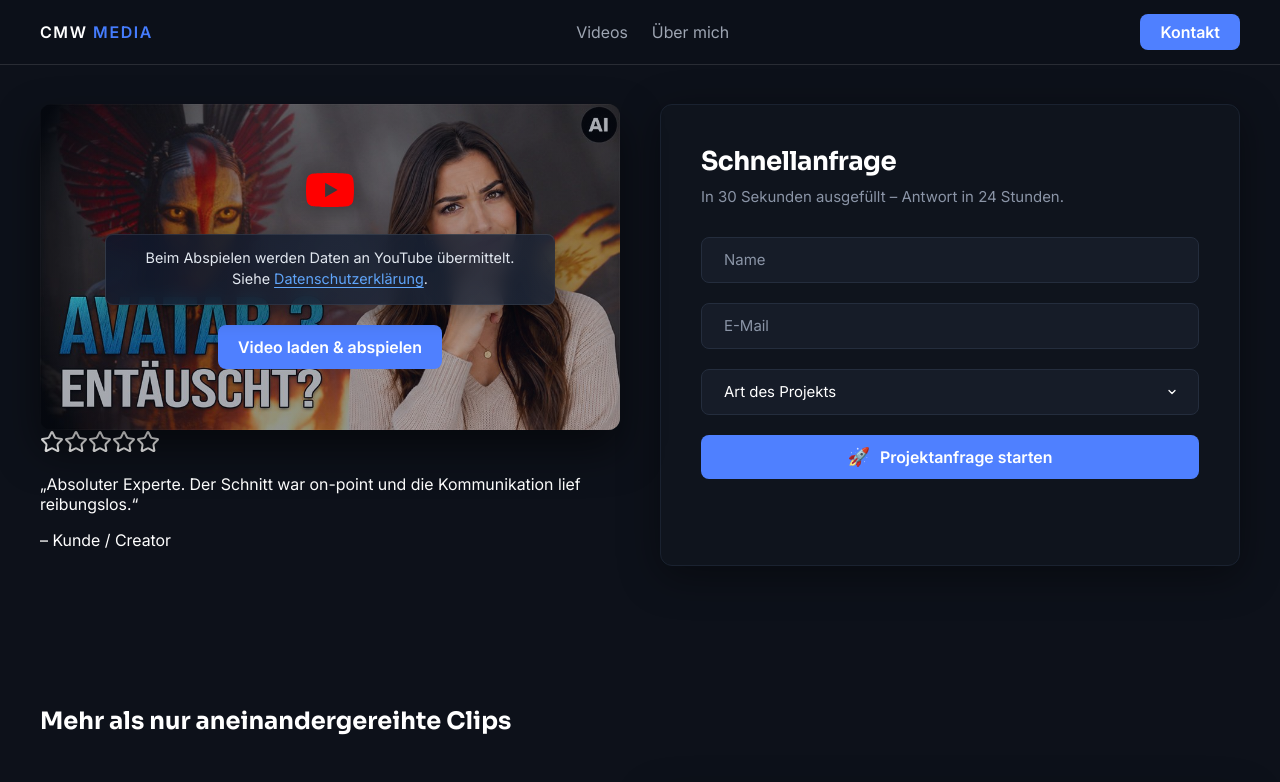
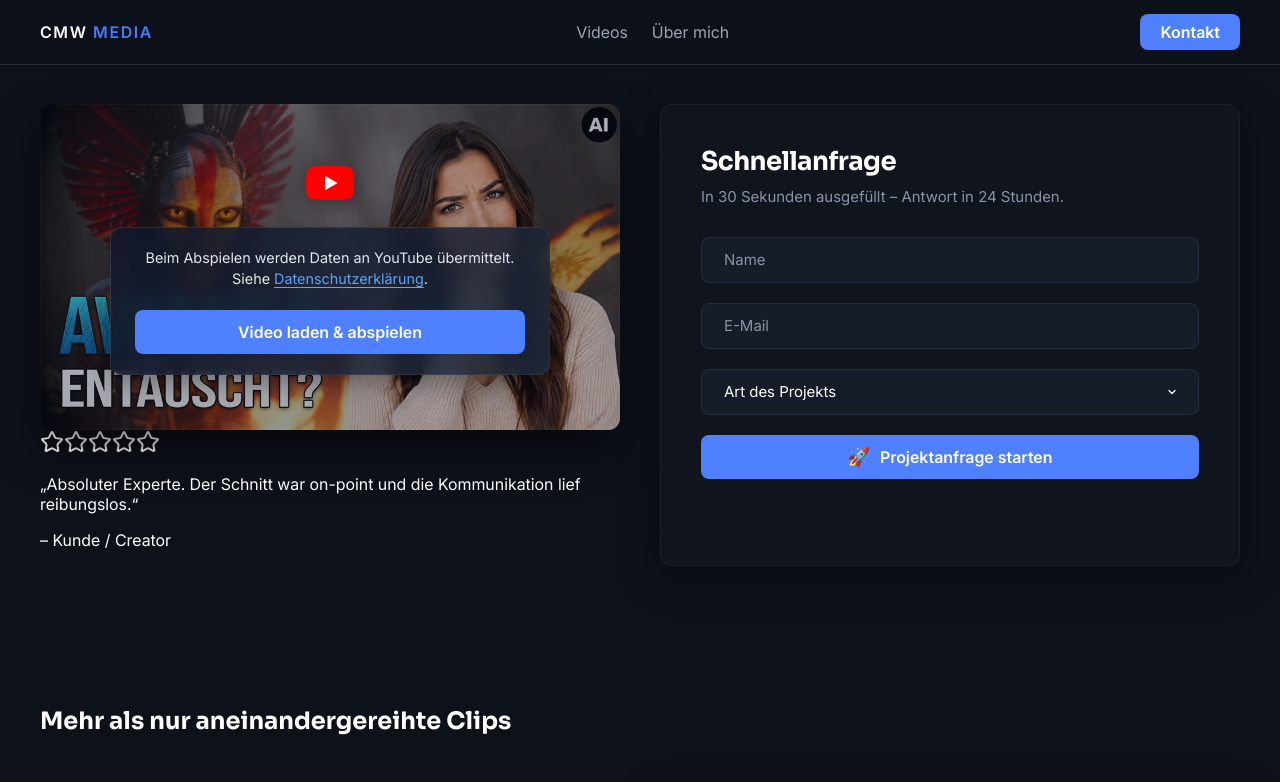
Before and after one commit to 43and18zeroes/video-portfolio, an Angular app: page / in a window 1280 px wide. Shown: the top 782 px of the page. Built offline with nearby package versions, Linux system fonts and the light colour scheme.

Commit message:
video embed 3

```diff
--- a/src/app/components/youtube-embed/youtube-embed.html
+++ b/src/app/components/youtube-embed/youtube-embed.html
@@ -1,3 +1,7 @@
+<!-- ========================
+youtube-embed.html
+========================= -->
+
 <div class="video-container">
     @if (isConsentGiven()) {
     <iframe [src]="embedUrl()" title="YouTube video player"
@@ -10,11 +14,14 @@
     <div class="video-placeholder">
         <div class="placeholder-content">
             <svg class="youtube-icon" viewBox="0 0 24 24"
-                width="48" height="48" fill="currentColor">
-                <path
-                    d="M23.498 6.186a3.016 3.016 0 0 0-2.122-2.136C19.505 3.545 12 3.545 12 3.545s-7.505 0-9.377.505A3.017 3.017 0 0 0 .502 6.186C0 8.07 0 12 0 12s0 3.93.502 5.814a3.016 3.016 0 0 0 2.122 2.136c1.871.505 9.376.505 9.376.505s7.505 0 9.377-.505a3.015 3.015 0 0 0 2.122-2.136C24 15.93 24 12 24 12s0-3.93-.502-5.814zM9.545 15.568V8.432L15.818 12l-6.273 3.568z" />
+                width="48" height="48">
+                <path fill="#ff0000"
+                    d="M23.498 6.186a3.016 3.016 0 0 0-2.122-2.136C19.505 3.545 12 3.545 12 3.545s-7.505 0-9.377.505A3.017 3.017 0 0 0 .502 6.186C0 8.07 0 12 0 12s0 3.93.502 5.814a3.016 3.016 0 0 0 2.122 2.136c1.871.505 9.376.505 9.376.505s7.505 0 9.377-.505a3.015 3.015 0 0 0 2.122-2.136C24 15.93 24 12 24 12s0-3.93-.502-5.814z" />
+                <path fill="#ffffff"
+                    d="M9.545 15.568V8.432L15.818 12l-6.273 3.568z" />
             </svg>
 
+            <div class="consent-card">
                 <p class="privacy-note">
                     Beim Abspielen werden Daten an YouTube
                     übermittelt. Siehe
@@ -22,11 +29,13 @@
                         (click)="openPrivacyPolicy($event)">Datenschutzerklärung</a>.
                 </p>
 
-            <button type="button" (click)="grantConsent()"
+                <button type="button"
+                    (click)="grantConsent()"
                     class="primary-btn">
                     Video laden & abspielen
                 </button>
             </div>
         </div>
+    </div>
     }
 </div>
--- a/src/app/components/youtube-embed/youtube-embed.scss
+++ b/src/app/components/youtube-embed/youtube-embed.scss
@@ -47,20 +47,19 @@ youtube-embed.scss
         flex-direction: column;
         align-items: center;
         gap: 1.25rem;
-        max-width: 450px;
+        max-width: 440px;
 
         .youtube-icon {
-            color: #ff0000;
             filter: drop-shadow(0 4px 12px rgba(0, 0, 0, 0.4));
         }
 
-        .privacy-note {
-            margin: 0;
-            color: #e2e8f0;
-            font-size: 0.9rem;
-            line-height: 1.45;
-            padding: 0.85rem 1.25rem;
-            border-radius: $radius-elem;
+        .consent-card {
+            display: flex;
+            flex-direction: column;
+            align-items: center;
+            gap: 1.25rem;
+            padding: 1.25rem 1.5rem;
+            border-radius: $radius-card;
 
             background: linear-gradient(135deg,
                     rgba(15, 23, 42, 0.88) 0%,
@@ -69,13 +68,24 @@ youtube-embed.scss
             border: 1px solid rgba(255, 255, 255, 0.08);
             box-shadow: 0 8px 24px rgba(0, 0, 0, 0.35);
 
-            .blue-text-link {
-                color: #60a5fa;
-                text-decoration: underline;
+            .privacy-note {
+                margin: 0;
+                color: #e2e8f0;
+                font-size: 0.9rem;
+                line-height: 1.45;
 
-                &:hover {
-                    color: #93c5fd;
+                .blue-text-link {
+                    color: #60a5fa;
+                    text-decoration: underline;
+
+                    &:hover {
+                        color: #93c5fd;
+                    }
                 }
+            }
+
+            .primary-btn {
+                width: 100%;
             }
         }
     }
```
Lines whose indentation alone changed are shown as unchanged.
